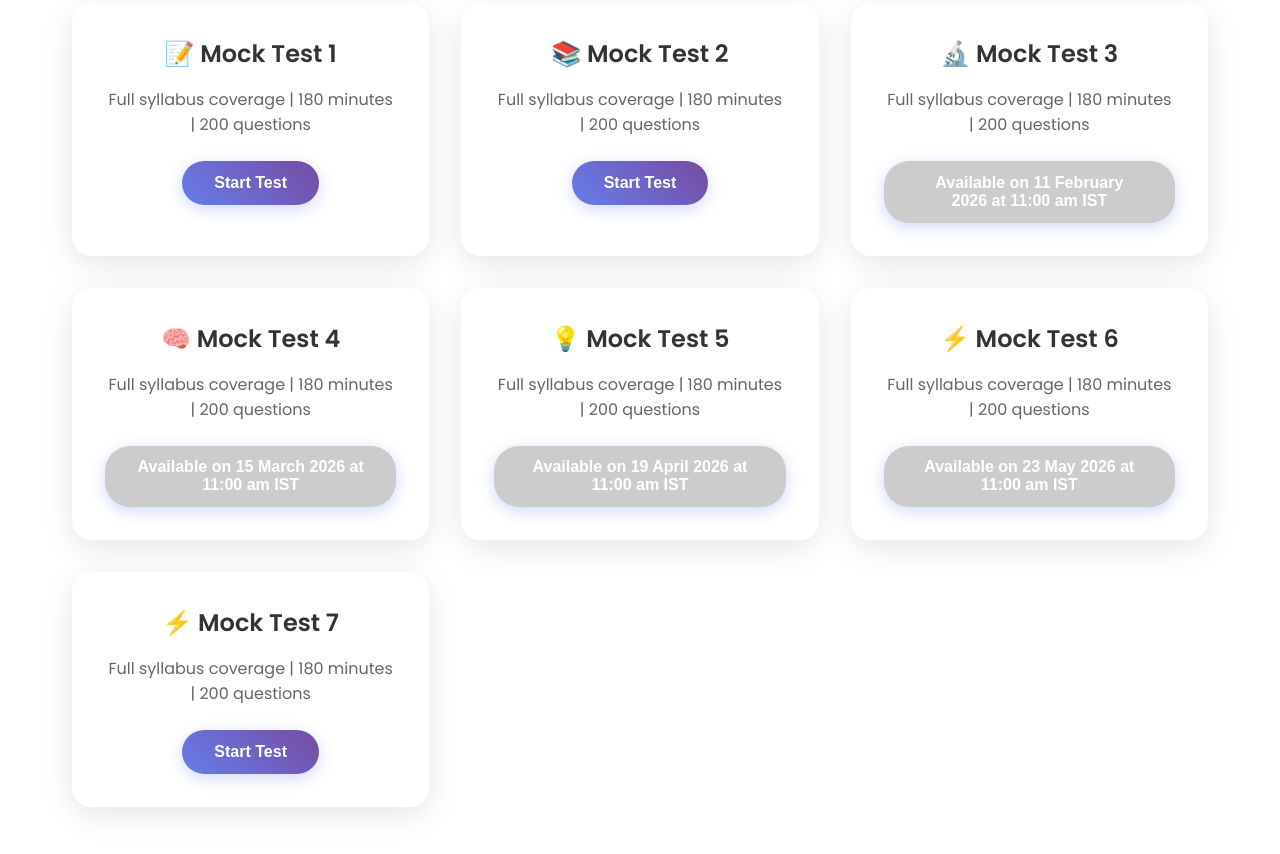
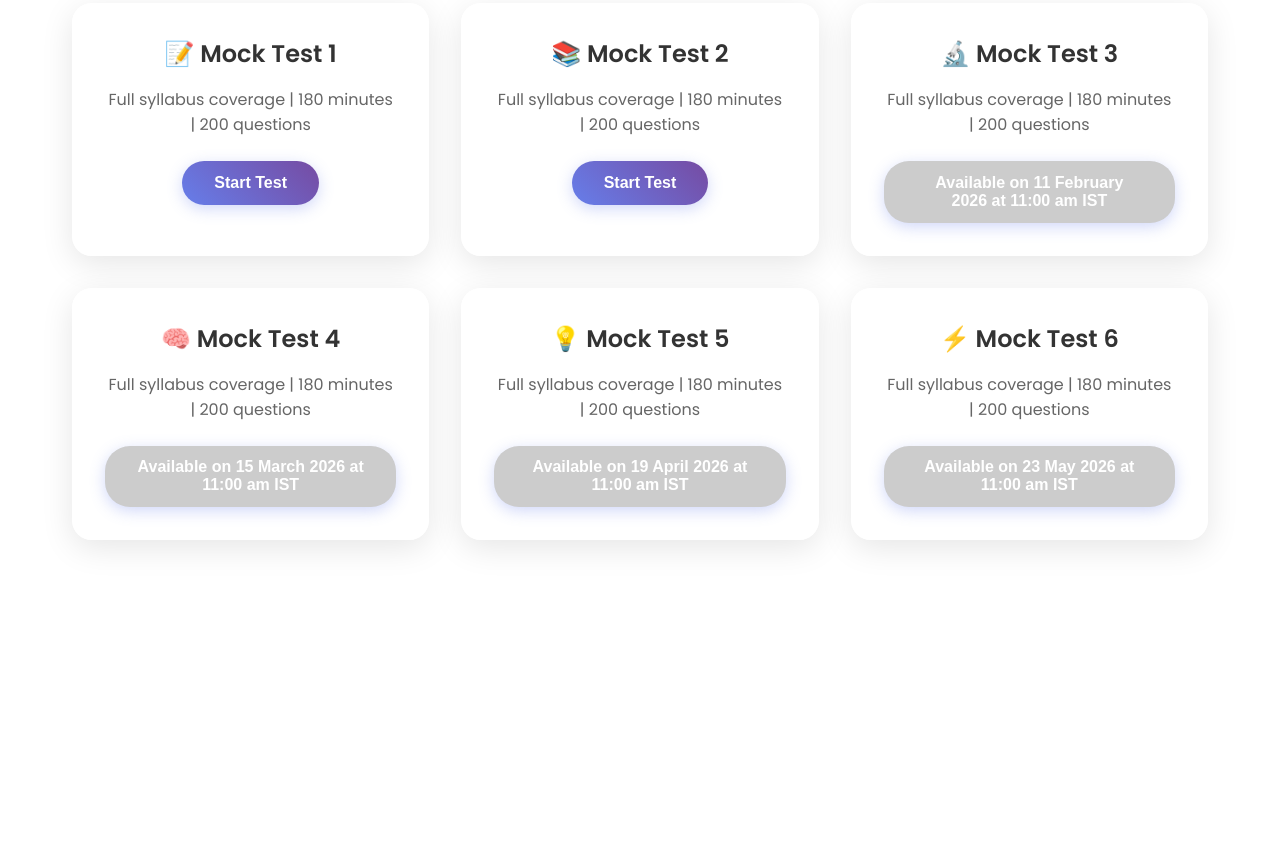
Before and after one commit to Nileshsharma0009/TESTIFY, a plain HTML site: page imucet-test.html in a window 1280 px wide. Shown: the part 270-1124 px from the top of the page. After the commit the page ends 858 px from the top, so only its background shows below. Drawn offline with Linux system fonts and the light colour scheme.

Commit message:
Update imucet-test.html

```diff
--- a/imucet-test.html
+++ b/imucet-test.html
@@ -64,11 +64,7 @@
         <p>Full syllabus coverage | 180 minutes | 200 questions</p>
         <button onclick="startTest(6, event)">Start Test</button>
       </div>
-      <div class="test-card card">
-        <h2>⚡ Mock Test 7</h2>
-        <p>Full syllabus coverage | 180 minutes | 200 questions</p>
-        <button onclick="startTest(7, event)">Start Test</button>
-      </div>
+
     </div>
   </section>
 
```
